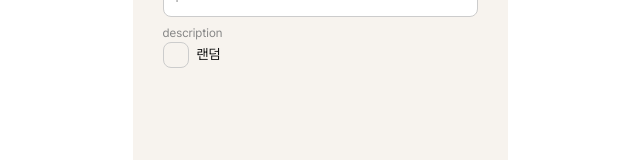
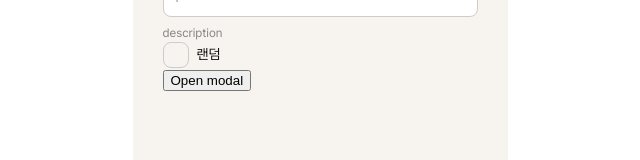
Before and after one commit to NafullNafull/Nafull-client, a React (Create React App) app: page /playground in a window 1280 px wide. Shown: the part 179-339 px from the top of the page, without its empty margins (320-960 px from the left). Built offline with nearby package versions, Linux system fonts and the light colour scheme.

Commit message:
feat: Modal component

```diff
--- /dev/null
+++ b/src/components/Modal.tsx
@@ -0,0 +1,64 @@
+import { PropsWithChildren } from 'react';
+import ModalPortal from './ModalPortal';
+import styled, { css } from 'styled-components';
+
+interface ModalProps extends PropsWithChildren {
+  open: boolean;
+  onClose: () => void;
+}
+
+const Modal: React.FC<ModalProps> = ({ children, open, onClose }) => {
+  return (
+    <ModalPortal>
+      <ModalWrapper open={open}>
+        <div className="modal-backdrop" onClick={onClose} />
+        <ModalContent open={open}>
+          <div className="modal-content">{children}</div>
+        </ModalContent>
+      </ModalWrapper>
+    </ModalPortal>
+  );
+};
+
+const openCss = css<{ open: boolean }>`
+  opacity: ${({ open }) => (open ? 1 : 0)};
+  pointer-events: ${({ open }) => (open ? 'auto' : 'none')};
+`;
+
+const ModalWrapper = styled.div<{ open: boolean }>`
+  position: absolute;
+  pointer-events: none;
+  width: ${({ theme }) => theme.layout.width}px;
+  z-index: 100;
+  top: 0;
+  bottom: 0;
+
+  .modal-backdrop {
+    ${openCss}
+    position: absolute;
+    height: 100%;
+    width: 100%;
+    background-color: rgba(0, 0, 0, 0.3);
+    transition: opacity ease-in 0.1s;
+  }
+`;
+
+const ModalContent = styled.div<{ open: boolean }>`
+  ${openCss}
+  position: absolute;
+  width: calc(100% - 40px);
+  min-height: 230px;
+  background-color: white;
+  border-radius: 16px;
+  padding: 16px;
+  top: 50%;
+  left: 50%;
+  transform: translate(-50%, -50%);
+
+  display: flex;
+  flex-direction: column;
+  align-items: center;
+  text-align: center;
+`;
+
+export default Modal;
--- a/src/pages/PlaygroundPage.tsx
+++ b/src/pages/PlaygroundPage.tsx
@@ -1,11 +1,13 @@
 import CheckBox from '../components/CheckBox';
+import Modal from '../components/Modal';
 import TextField, { ValidationResult } from '../components/TextField';
-import { Body1, Title1, Title2 } from '../components/Typography';
+import { Body1, Subtitle1, Subtitle3, Title1, Title2 } from '../components/Typography';
 import React, { useState } from 'react';
 
 const PlaygroundPage: React.FC = () => {
   const [input, setInput] = useState('');
   const [checked, setChecked] = useState(false);
+  const [modal, setModal] = useState(false);
   const inputValidator = (value: string): ValidationResult =>
     !value ? { isValid: false, error: '필수값입니다.' } : { isValid: true };
 
@@ -26,6 +28,11 @@ const PlaygroundPage: React.FC = () => {
         placeholder="placeholder"
       />
       <CheckBox name="랜덤" label="랜덤" checked={checked} onChange={(e) => setChecked(e.target.checked)} />
+      <Modal open={modal} onClose={() => setModal(false)}>
+        <Subtitle1>이 마음편지를 열어볼까요?</Subtitle1>
+        <Subtitle3 color="gray_400">날개짓 2회가 사용돼요.</Subtitle3>
+      </Modal>
+      <button onClick={() => setModal(true)}>Open modal</button>
     </div>
   );
 };
```
